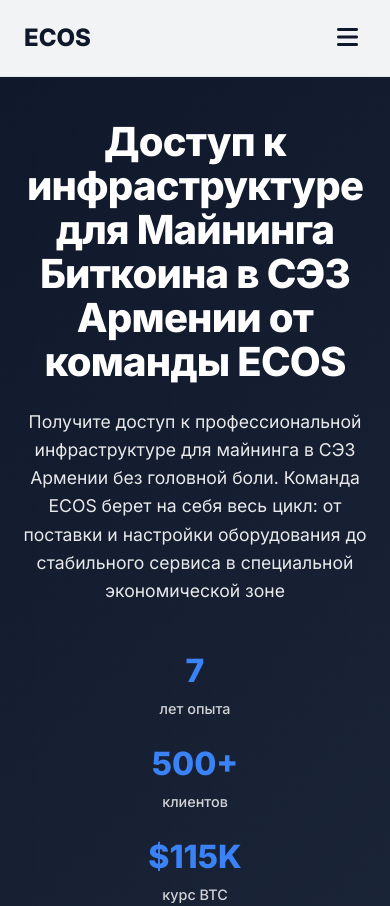
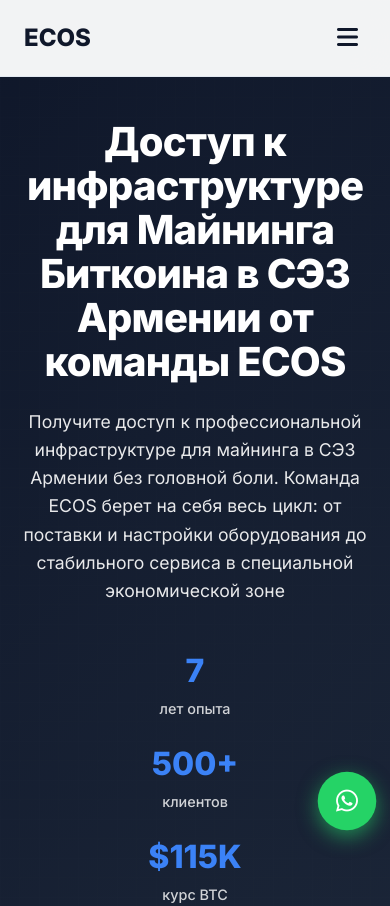
Before and after one commit to ilyag78/ECOS_RU, a plain HTML site: page index.html in a window 390 px wide. Shown: the top 906 px of the page. Drawn offline with Linux system fonts and the light colour scheme.

Commit message:
Add WhatsApp sticky button as alternative contact method
- Add floating WhatsApp button (bottom right, sticky)
- Green design with pulse animation for attention
- Responsive: full button on desktop, icon only on mobile
- Track clicks in Yandex.Metrika as whatsapp_click goal
- Armenian phone number: +374 77 096 452
- Pre-filled message for consultation

```diff
--- a/index.html
+++ b/index.html
@@ -353,6 +353,93 @@
             font-size: 1rem;
             font-weight: 600;
             color: var(--accent-color);
+        }
+
+        /* WhatsApp Sticky Button */
+        .whatsapp-sticky {
+            position: fixed;
+            bottom: 30px;
+            right: 30px;
+            z-index: 999;
+            transition: all 0.3s ease;
+        }
+
+        .whatsapp-button {
+            display: flex;
+            align-items: center;
+            gap: 12px;
+            background: #25D366;
+            color: white;
+            padding: 16px 24px;
+            border-radius: 50px;
+            text-decoration: none;
+            font-weight: 600;
+            font-size: 16px;
+            box-shadow: 0 4px 12px rgba(37, 211, 102, 0.4);
+            transition: all 0.3s ease;
+            animation: whatsapp-pulse 2s ease-in-out infinite;
+        }
+
+        .whatsapp-button:hover {
+            background: #20BA5A;
+            transform: translateY(-3px) scale(1.05);
+            box-shadow: 0 6px 20px rgba(37, 211, 102, 0.6);
+        }
+
+        .whatsapp-icon {
+            font-size: 28px;
+            line-height: 1;
+        }
+
+        .whatsapp-text {
+            display: inline-block;
+        }
+
+        @keyframes whatsapp-pulse {
+            0%, 100% {
+                transform: scale(1);
+                box-shadow: 0 4px 12px rgba(37, 211, 102, 0.4);
+            }
+            50% {
+                transform: scale(1.05);
+                box-shadow: 0 6px 20px rgba(37, 211, 102, 0.6);
+            }
+        }
+
+        /* Mobile WhatsApp Button */
+        @media (max-width: 768px) {
+            .whatsapp-sticky {
+                bottom: 20px;
+                right: 20px;
+            }
+
+            .whatsapp-button {
+                padding: 14px 20px;
+                border-radius: 50px;
+            }
+
+            .whatsapp-text {
+                display: none;
+            }
+
+            .whatsapp-icon {
+                font-size: 24px;
+            }
+        }
+
+        @media (max-width: 480px) {
+            .whatsapp-sticky {
+                bottom: 15px;
+                right: 15px;
+            }
+
+            .whatsapp-button {
+                padding: 12px;
+                border-radius: 50%;
+                width: 56px;
+                height: 56px;
+                justify-content: center;
+            }
         }
 
         .cta-button {
@@ -1678,6 +1765,20 @@
         </div>
     </footer>
 
+    <!-- WhatsApp Sticky Button -->
+    <div class="whatsapp-sticky">
+        <a href="https://api.whatsapp.com/send/?phone=37477096452&text=Проконсультируйте+по+предложению+в+СЭЗ+ECOS&type=phone_number&app_absent=0"
+           class="whatsapp-button"
+           target="_blank"
+           rel="noopener noreferrer"
+           id="whatsappButton">
+            <span class="whatsapp-icon">
+                <i class="fab fa-whatsapp"></i>
+            </span>
+            <span class="whatsapp-text">Написать в WhatsApp</span>
+        </a>
+    </div>
+
     <!-- Модальные окна для правовых документов -->
     <div id="privacyModal" class="modal">
         <div class="modal-content">
@@ -2512,6 +2613,17 @@
                 });
             });
 
+            // Отслеживание кликов по WhatsApp
+            const whatsappButton = document.getElementById('whatsappButton');
+            if (whatsappButton) {
+                whatsappButton.addEventListener('click', function(e) {
+                    sendYandexEvent('whatsapp_click', {
+                        phone_number: '+374 77 096 452',
+                        source: 'sticky_button'
+                    });
+                });
+            }
+
             // Отслеживание просмотра отзывов
             const testimonialsSection = document.querySelector('.testimonials');
             if (testimonialsSection) {
```
Also changed, not shown: 1 other file.
